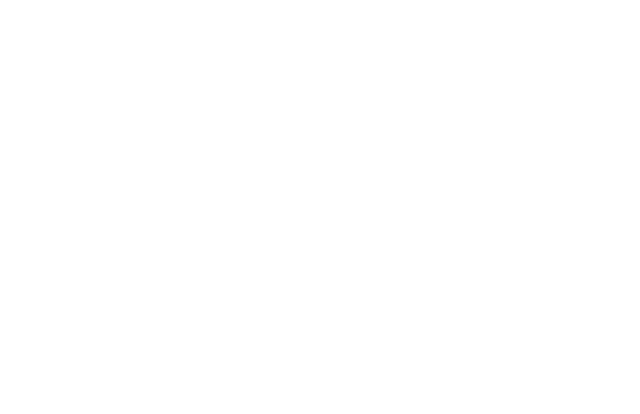
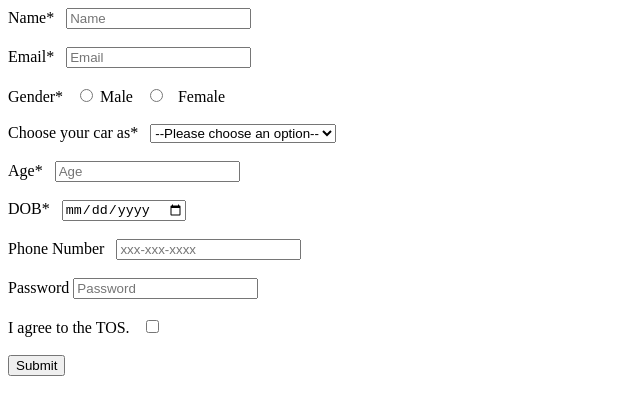
Before and after one commit to acciojob/signup-form-car-Sanjeevlakra, a website: page main.html in a window 1280 px wide. Shown: the whole page, without its empty margins (0-640 px from the left). Drawn offline with Linux system fonts and the light colour scheme.

Commit message:
created a submission

```diff
--- a/main.html
+++ b/main.html
@@ -8,6 +8,60 @@
 
 <body>
 	<!-- the entire body must be written by student -->
+
+	<form>
+		<!--Name-->
+		<label for="name">Name* &nbsp;</label>
+		<input type="text" id="#name" placeholder=Name required ><br><br>
+
+		<!--Email-->
+		<label for="name">Email* &nbsp;</label>
+		<input type="email" id="#email" placeholder=Email required ><br><br>
+
+		<!--Gender-->
+		<label for="name">Gender* &nbsp;</label>
+		<input type="radio" id="gender_m" >
+		<label for="male">Male</label>
+	    <input type="radio" id="gender_f" >
+	    <label for="female">Female</label><br><br>
+
+		<!--Cars-->
+		<label for="cars" >Choose your car as* &nbsp;</label>
+		<select name="cars" id="#cars" >
+		<option>--Please choose an option--</option>
+		<option value="bmw">BMW</option>
+		<option value="audi">Audi</option>
+		<option value="mercedez">Mercedez</option>
+		</select><br><br>
+
+		<!--Age-->
+		<label for="age">Age* &nbsp</label>
+		<input type="number" id="#age" placeholder=Age required><br><br>
+
+		<!--DOB-->
+		<label for="dob">DOB* &nbsp</label>
+		<input type="date" id="#dob" required><br><br>
+
+		<!--Phone Number-->
+		<label for="phone">Phone Number &nbsp</label>
+		<input type="tel" id="tel" placeholder=xxx-xxx-xxxx required ><br><br>
+
+		<!--Password-->
+		<label for="pasword">Password</label>
+		<input type="password" id="password" placeholder=Password><br><br>
+
+		<!--Checkbox-->
+		<label for="checkbox"> I agree to the TOS. &nbsp</label>
+		<input type="checkbox" id=#tos><br><br>
+
+		<!--Submit Button-->
+		<button type="button" type="submit">Submit</button>
+
+
+
+	</form>
+
+
     <script type="text/javascript" src="./script.js">
 </script>
 
```
